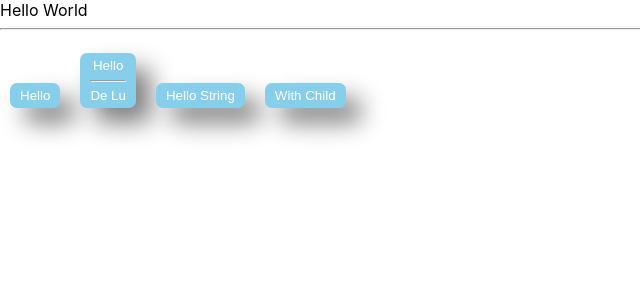
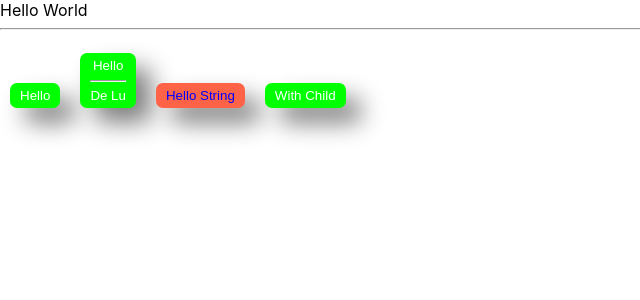
Before and after one commit to ChrisC46/monAppliOrsys, a React (Create React App) app: page / in a window 1280 px wide. Shown: the top 300 px of the page, without its empty margins (0-640 px from the left). Built offline with nearby package versions, Linux system fonts and the light colour scheme.

Commit message:
Style par props

```diff
--- a/src/App/App.tsx
+++ b/src/App/App.tsx
@@ -14,15 +14,12 @@ function App() {
       <Button action={() => alert("Le bouton est clické")}>
         <div>Hello</div>
       </Button>
-
       <Button action={() => alert("Le bouton est clické")}>
         <div>Hello</div>
         <hr />
         <div>De Lu</div>
       </Button>
-
-      <Button action={() => alert("Le bouton est clické")}>Hello String</Button>
-
+      <Button bgColor='tomato' color='blue' action={() => alert("Le bouton est clické")}>Hello String</Button>
       <Button>With Child</Button>
     </div>
   );
--- a/src/App/components/Button/Button.jsx
+++ b/src/App/components/Button/Button.jsx
@@ -1,20 +1,31 @@
-import React from 'react';
-import PropTypes from 'prop-types';
-import style from './Button.module.css';
+import React from "react";
+import PropTypes from "prop-types";
+import style from "./Button.module.css";
 
-function Button (props) {
-    return <button className={style.Button} type={props.type}>{props.children}</button>
+function Button(props) {
+  return (
+    <button
+      className={style.Button}
+      type={props.type}
+      style={{ backgroundColor: props.bgColor, color: props.color }}
+    >
+      {props.children}
+    </button>
+  );
 }
 
 Button.propTypes = {
-    type: PropTypes.string.isRequired,
-    action: PropTypes.func,
-    children: PropTypes.any.isRequired
+  type: PropTypes.string.isRequired,
+  action: PropTypes.func,
+  children: PropTypes.any.isRequired,
+  bgColor: PropTypes.string.isRequired,
+  color: PropTypes.string.isRequired,
 };
 
-
-Button.defaultProps={
-    type:'button'
+Button.defaultProps = {
+  type: "button",
+  bgColor: "lime",
+  color: "white",
 };
 
 export default Button;
```
